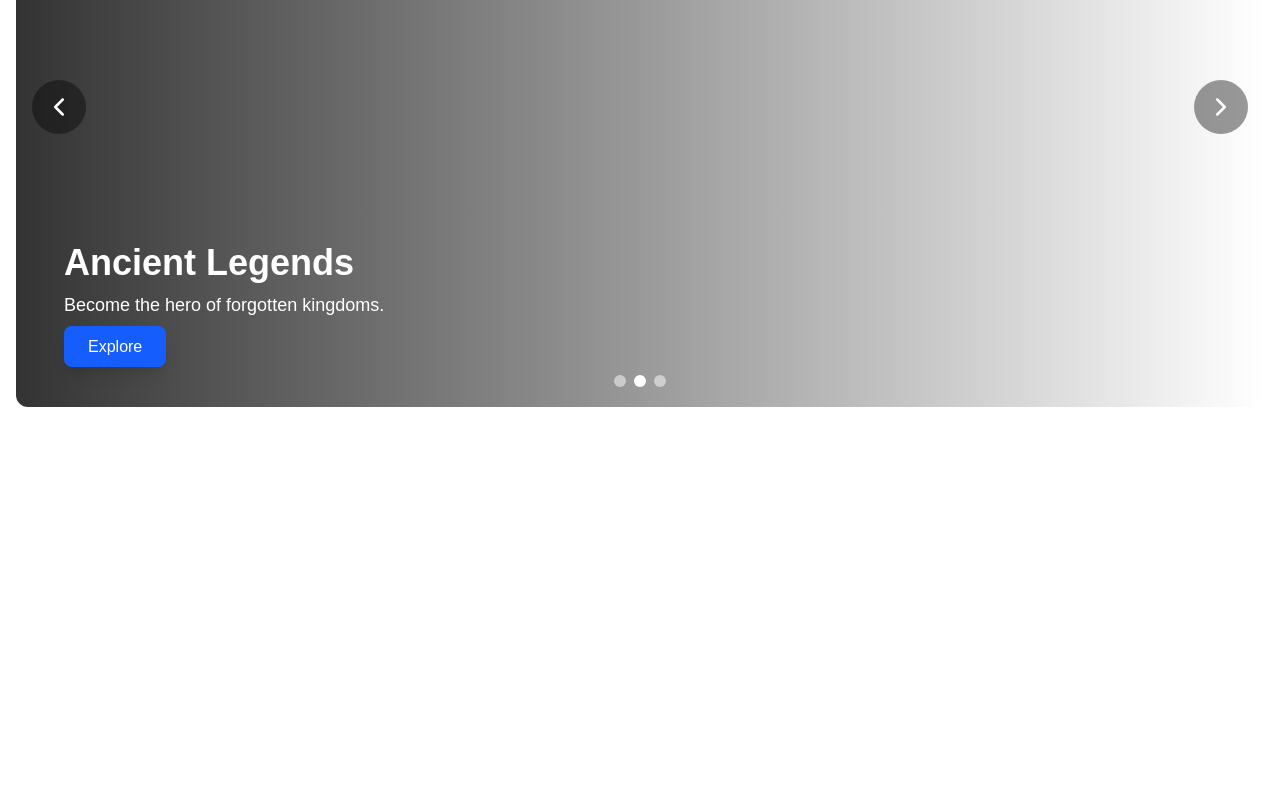
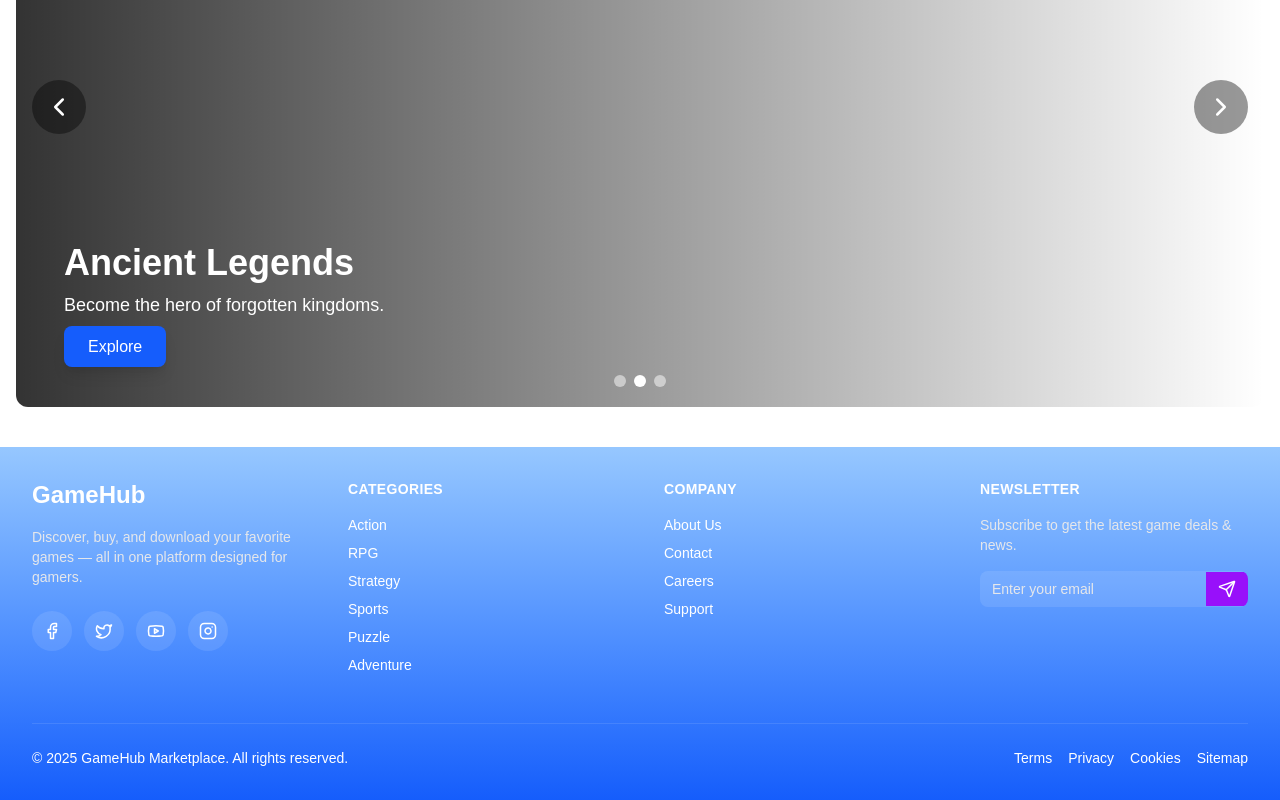
Before and after one commit to ChawankornT/game-marketplace-platform, a Next.js app: page / in a window 1280 px wide. Shown: the part 298-1098 px from the top of the page. Before the commit the page ends 800 px from the top, so only its background shows below. Built offline with nearby package versions, Linux system fonts and the light colour scheme; no server answers.

Commit message:
feat: Create Foot

```diff
--- a/src/app/layout.tsx
+++ b/src/app/layout.tsx
@@ -3,6 +3,7 @@ import { Geist, Geist_Mono } from "next/font/google";
 import "./globals.css";
 import AuthProvider from "@/components/auth/AuthProvider";
 import Header from "@/components/layout/Header";
+import Footer from "@/components/footer/Footer";
 
 const geistSans = Geist({
   variable: "--font-geist-sans",
@@ -15,8 +16,8 @@ const geistMono = Geist_Mono({
 });
 
 export const metadata: Metadata = {
-  title: "Create Next App",
-  description: "Generated by create next app",
+  title: "Game Marketplace Platfrom",
+  description: "Maxion Project",
 };
 
 export default function RootLayout({
@@ -32,6 +33,7 @@ export default function RootLayout({
         <AuthProvider>
           <Header />
           {children}
+          <Footer />
         </AuthProvider>
       </body>
     </html>
--- a/src/app/page.tsx
+++ b/src/app/page.tsx
@@ -12,7 +12,7 @@ export default function Home() {
     const fetchHeroData = async () => {
       try {
         setIsLoading(true);
-        const res = await fetch("/api/hero");
+        const res = await fetch("/api/heros");
 
         if (!res.ok) {
           throw new Error("Failed to fetch hero data");
--- /dev/null
+++ b/src/components/footer/Footer.tsx
@@ -0,0 +1,141 @@
+"use client";
+
+import { Facebook, Twitter, Youtube, Instagram, Send } from "lucide-react";
+
+export default function Footer() {
+  return (
+    <footer className="text-white mt-10 bg-linear-to-b from-blue-400/60 to-blue-600 dark:from-black/40 dark:to-black/80">
+      <div className="max-w-7xl mx-auto px-4 sm:px-6 lg:px-8 py-8">
+        {/* GRID SECTION */}
+        <div className="grid grid-cols-1 sm:grid-cols-2 lg:grid-cols-4 gap-12">
+          {/* Branding */}
+          <div>
+            <h2 className="text-2xl font-bold text-white mb-4">GameHub</h2>
+            <p className="text-sm text-gray-200">
+              Discover, buy, and download your favorite games — all in one
+              platform designed for gamers.
+            </p>
+
+            {/* Social */}
+            <div className="flex gap-3 mt-6">
+              {[
+                { icon: <Facebook size={18} />, url: "https://facebook.com" },
+                { icon: <Twitter size={18} />, url: "https://twitter.com" },
+                { icon: <Youtube size={18} />, url: "https://youtube.com" },
+                { icon: <Instagram size={18} />, url: "https://instagram.com" },
+              ].map((s, i) => (
+                <a
+                  key={i}
+                  href={s.url}
+                  target="_blank"
+                  className="w-10 h-10 flex items-center justify-center rounded-full bg-white/10 hover:bg-purple-600 hover:scale-110 transition-all duration-200"
+                >
+                  {s.icon}
+                </a>
+              ))}
+            </div>
+          </div>
+
+          {/* Categories */}
+          <div>
+            <h3 className="uppercase text-sm font-semibold tracking-wide text-white mb-4">
+              Categories
+            </h3>
+            <ul className="space-y-2 text-sm">
+              {[
+                "Action",
+                "RPG",
+                "Strategy",
+                "Sports",
+                "Puzzle",
+                "Adventure",
+              ].map((cat) => (
+                <li key={cat}>
+                  <a
+                    href="#"
+                    className="hover:text-purple-400 transition-colors"
+                  >
+                    {cat}
+                  </a>
+                </li>
+              ))}
+            </ul>
+          </div>
+
+          {/* Company */}
+          <div>
+            <h3 className="uppercase text-sm font-semibold tracking-wide text-white mb-4">
+              Company
+            </h3>
+            <ul className="space-y-2 text-sm">
+              <li>
+                <a href="/about" className="hover:text-purple-400">
+                  About Us
+                </a>
+              </li>
+              <li>
+                <a href="/contact" className="hover:text-purple-400">
+                  Contact
+                </a>
+              </li>
+              <li>
+                <a href="/careers" className="hover:text-purple-400">
+                  Careers
+                </a>
+              </li>
+              <li>
+                <a href="/support" className="hover:text-purple-400">
+                  Support
+                </a>
+              </li>
+            </ul>
+          </div>
+
+          {/* Newsletter */}
+          <div>
+            <h3 className="uppercase text-sm font-semibold tracking-wide text-white mb-4">
+              Newsletter
+            </h3>
+            <p className="text-sm text-gray-200 mb-4">
+              Subscribe to get the latest game deals & news.
+            </p>
+
+            <div className="flex items-center bg-white/10 rounded-lg overflow-hidden">
+              <input
+                type="email"
+                placeholder="Enter your email"
+                className="bg-transparent px-3 py-2 text-sm outline-none flex-1 placeholder-gray-200"
+              />
+              <button className="px-3 py-2 bg-purple-600 hover:bg-purple-700 transition-colors">
+                <Send size={18} />
+              </button>
+            </div>
+          </div>
+        </div>
+
+        {/* Divider */}
+        <div className="border-t border-white/10 mt-12 pt-6 flex flex-col md:flex-row justify-between text-sm text-white">
+          <p>
+            © {new Date().getFullYear()} GameHub Marketplace. All rights
+            reserved.
+          </p>
+
+          <div className="flex gap-4 mt-4 md:mt-0">
+            <a href="/terms" className="text-white hover:text-purple-400">
+              Terms
+            </a>
+            <a href="/privacy" className="text-white hover:text-purple-400">
+              Privacy
+            </a>
+            <a href="/cookies" className="text-white hover:text-purple-400">
+              Cookies
+            </a>
+            <a href="/sitemap" className="text-white hover:text-purple-400">
+              Sitemap
+            </a>
+          </div>
+        </div>
+      </div>
+    </footer>
+  );
+}
```
Also changed, not shown: src/app/api/heros/route.ts (renamed from src/app/api/hero/route.ts).
